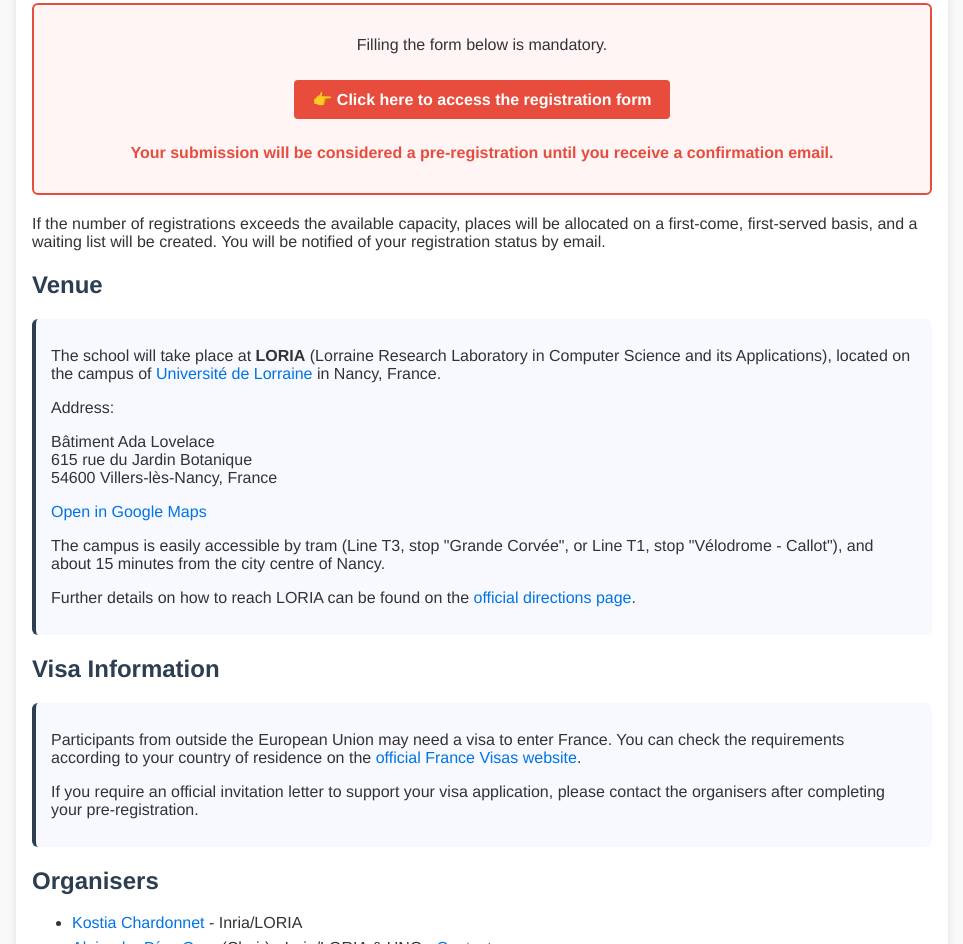
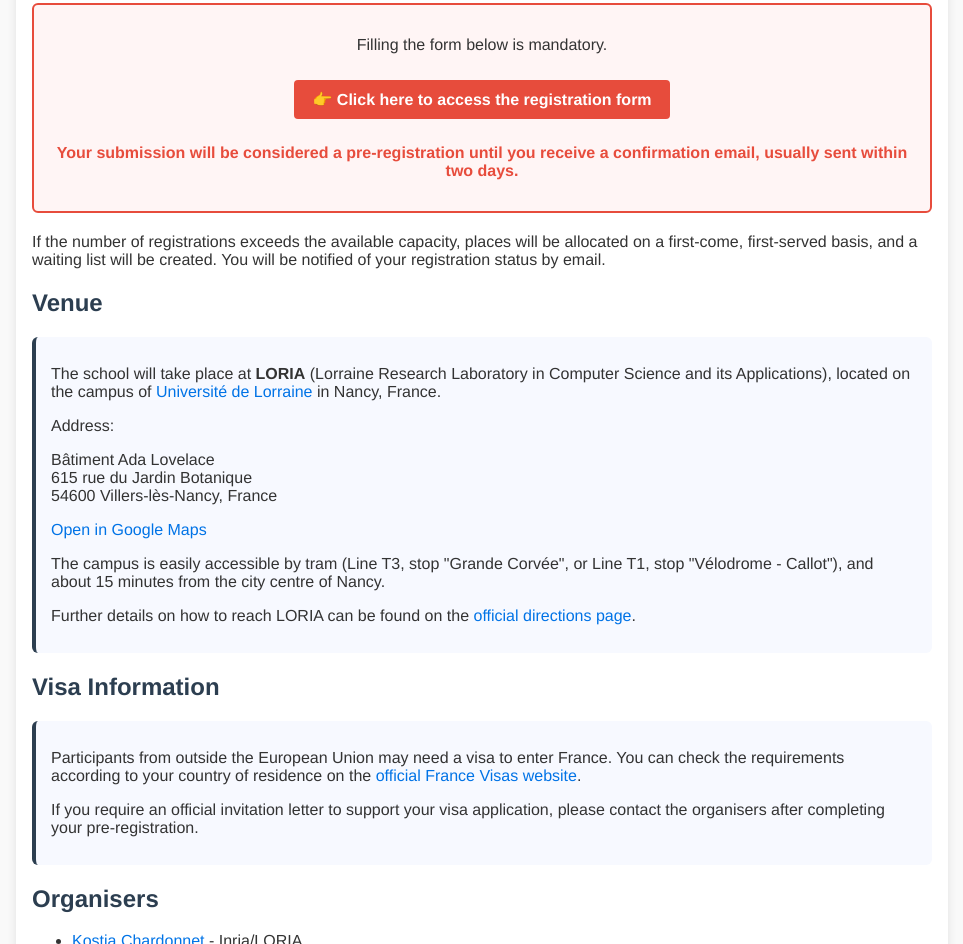
Before and after one commit to qcomical2025/qcomical2025.github.io, a plain HTML site: page index.html in a window 1280 px wide. Shown: the part 1392-2336 px from the top of the page, without its empty margins (158-1121 px from the left). Drawn offline with Linux system fonts and the light colour scheme.

Commit message:
clarification

```diff
--- a/index.html
+++ b/index.html
@@ -143,7 +143,7 @@
 		       aria-label="Open the pre-registration form in a new tab">
       👉 Click here to access the registration form
     </a>
-    <p>Your submission will be considered a pre-registration until you receive a confirmation email.</p>
+    <p>Your submission will be considered a pre-registration until you receive a confirmation email, usually sent within two days.</p>
   </div>
 
   <p>
```
